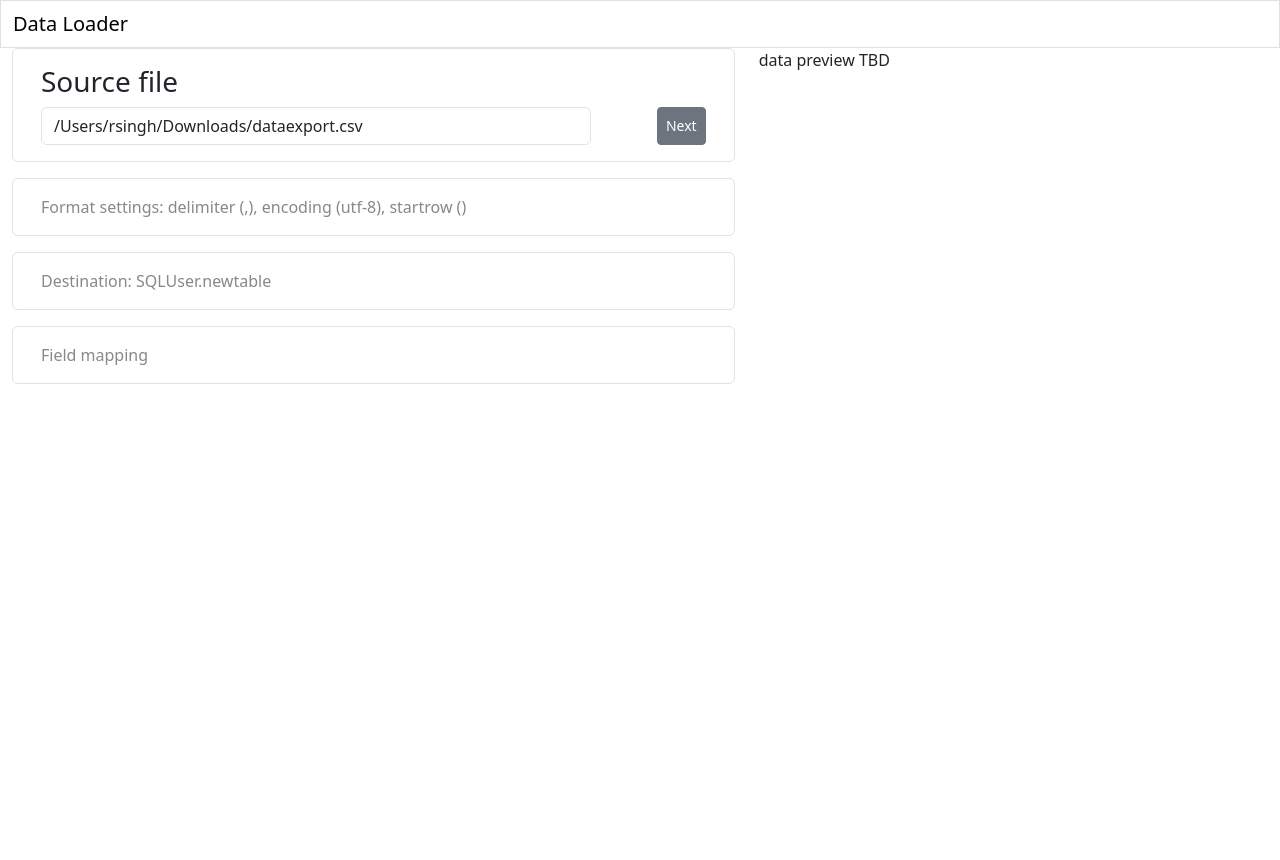
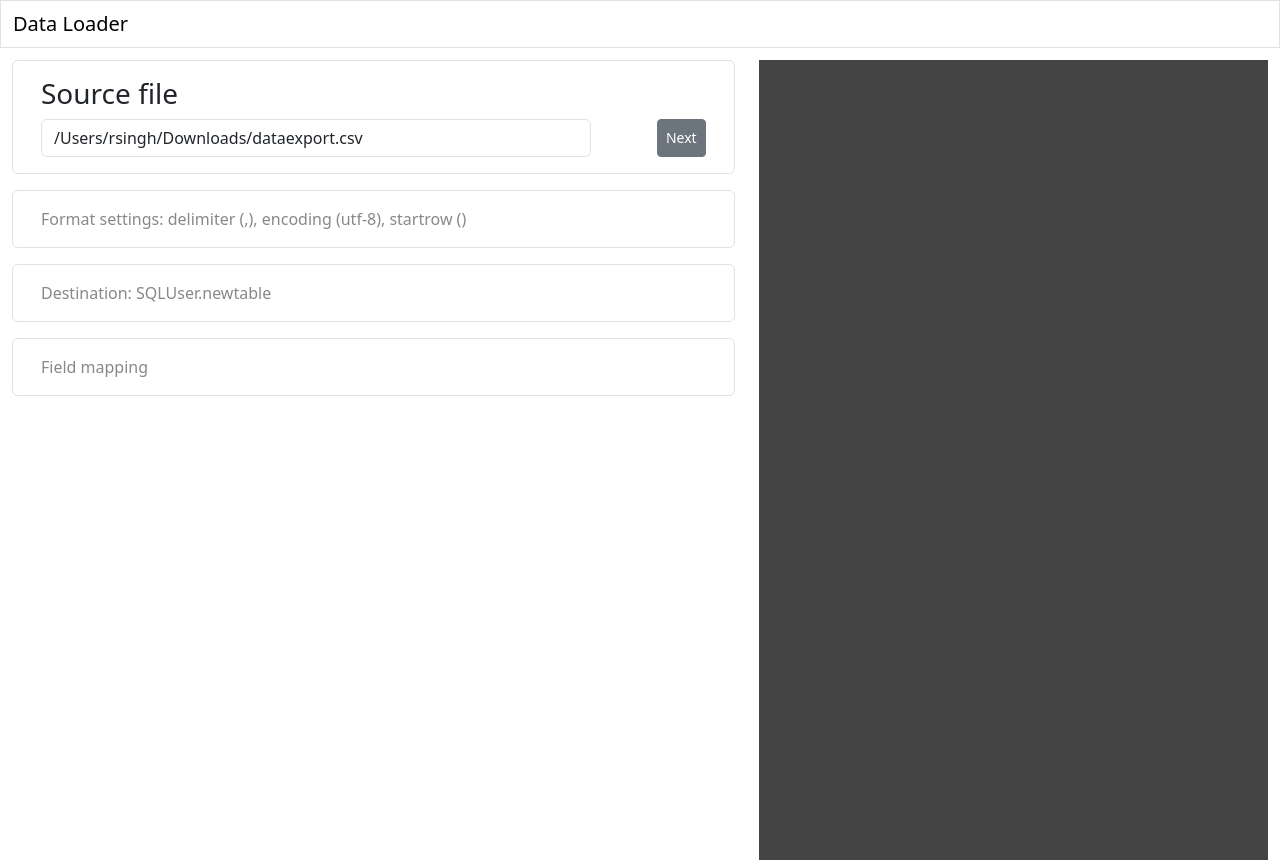
Before and after one commit to isc-rsingh/iris-load-data-api, an Angular app: page / in a window 1280 px wide. Before the commit the page ends 800 px from the top, so only its background shows below. Built offline with nearby package versions, Linux system fonts and the light colour scheme.

Commit message:
hide data preview

```diff
--- a/src/app/datapreview/datapreview.component.html
+++ b/src/app/datapreview/datapreview.component.html
@@ -1 +1,3 @@
-<p>data preview TBD</p>
+<div id="datapreview">
+  <!-- data preview TBD -->
+</div>
--- a/src/app/datapreview/datapreview.component.ts
+++ b/src/app/datapreview/datapreview.component.ts
@@ -4,6 +4,7 @@ import { Component } from '@angular/core';
   selector: 'app-datapreview',
   templateUrl: './datapreview.component.html',
   styles: [
+    '#datapreview { background-color: #444444; height: 800px;}'
   ]
 })
 export class DatapreviewComponent {
--- a/src/app/header/header.component.ts
+++ b/src/app/header/header.component.ts
@@ -4,6 +4,7 @@ import { Component } from '@angular/core';
   selector: 'app-header',
   templateUrl: './header.component.html',
   styles: [
+    '.navbar { margin-bottom: 12px; }'
   ]
 })
 export class HeaderComponent {
```
